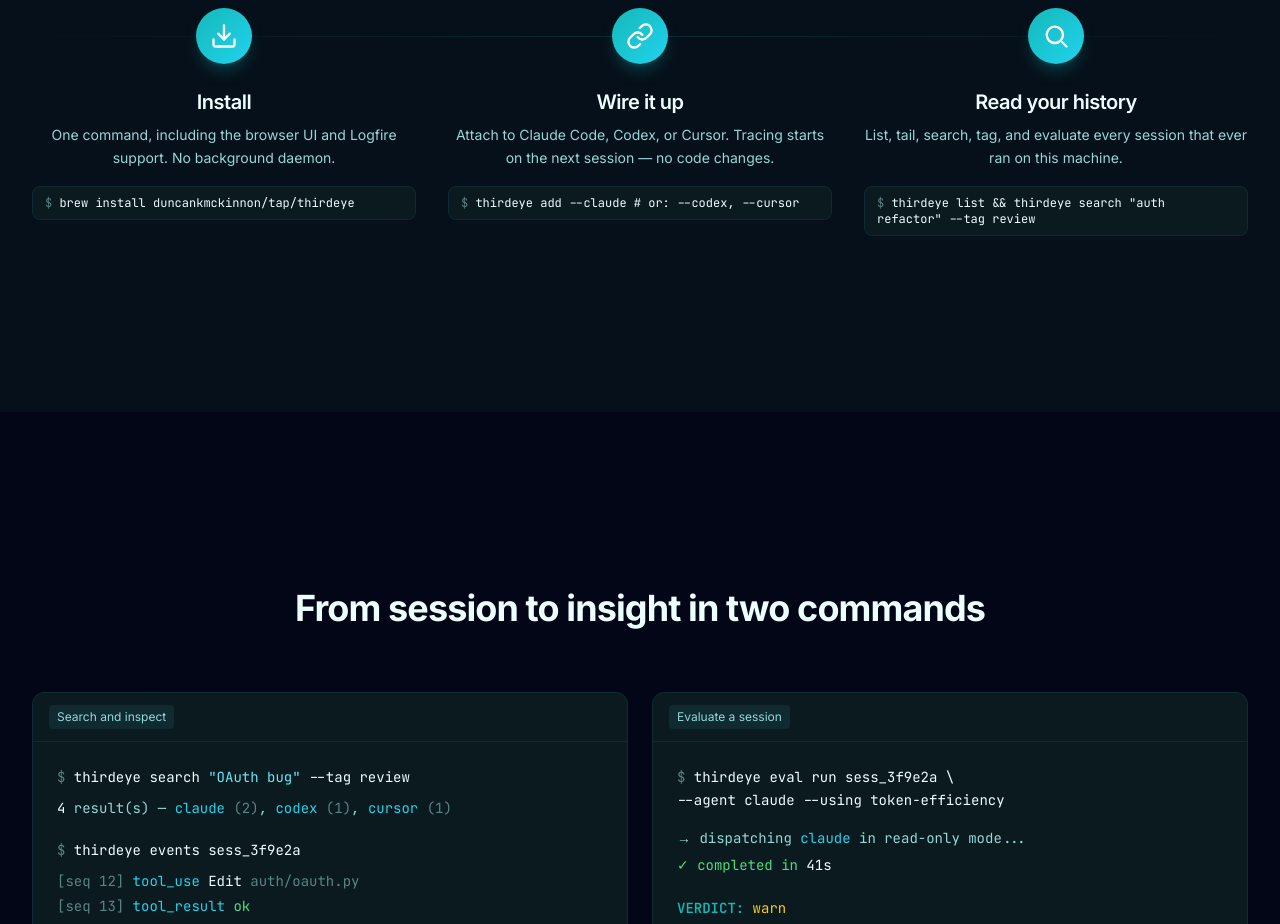
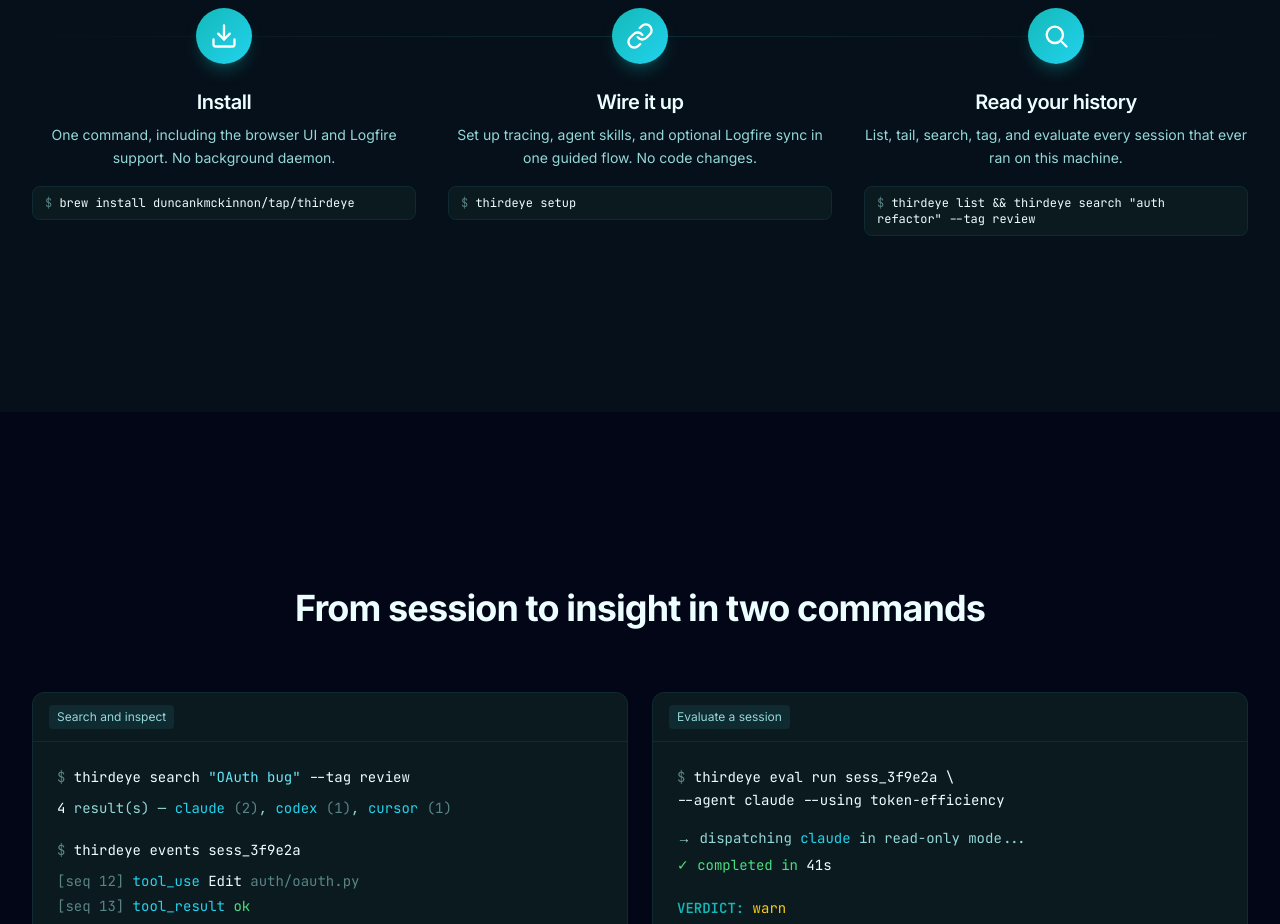
Before and after one commit to duncankmckinnon/thrdi-web, a Next.js app: page / in a window 1280 px wide. Shown: the part 2280-3204 px from the top of the page. Built offline with nearby package versions, Linux system fonts and the light colour scheme; no server answers.

Commit message:
Feature setup wizard on landing page

```diff
--- a/components/landing/how-it-works.tsx
+++ b/components/landing/how-it-works.tsx
@@ -18,8 +18,8 @@
     number: "2",
     title: "Wire it up",
     description:
-      "Attach to Claude Code, Codex, or Cursor. Tracing starts on the next session — no code changes.",
-    code: "thirdeye add --claude  # or: --codex, --cursor",
+      "Set up tracing, agent skills, and optional Logfire sync in one guided flow. No code changes.",
+    code: "thirdeye setup",
     icon: (
       <svg xmlns="http://www.w3.org/2000/svg" width="28" height="28" viewBox="0 0 24 24" fill="none" stroke="currentColor" strokeWidth="2" strokeLinecap="round" strokeLinejoin="round">
         <path d="M10 13a5 5 0 0 0 7.54.54l3-3a5 5 0 0 0-7.07-7.07l-1.72 1.71" />
```
Also changed, not shown: 1 other file (tests, documents, lock files or other folders).
